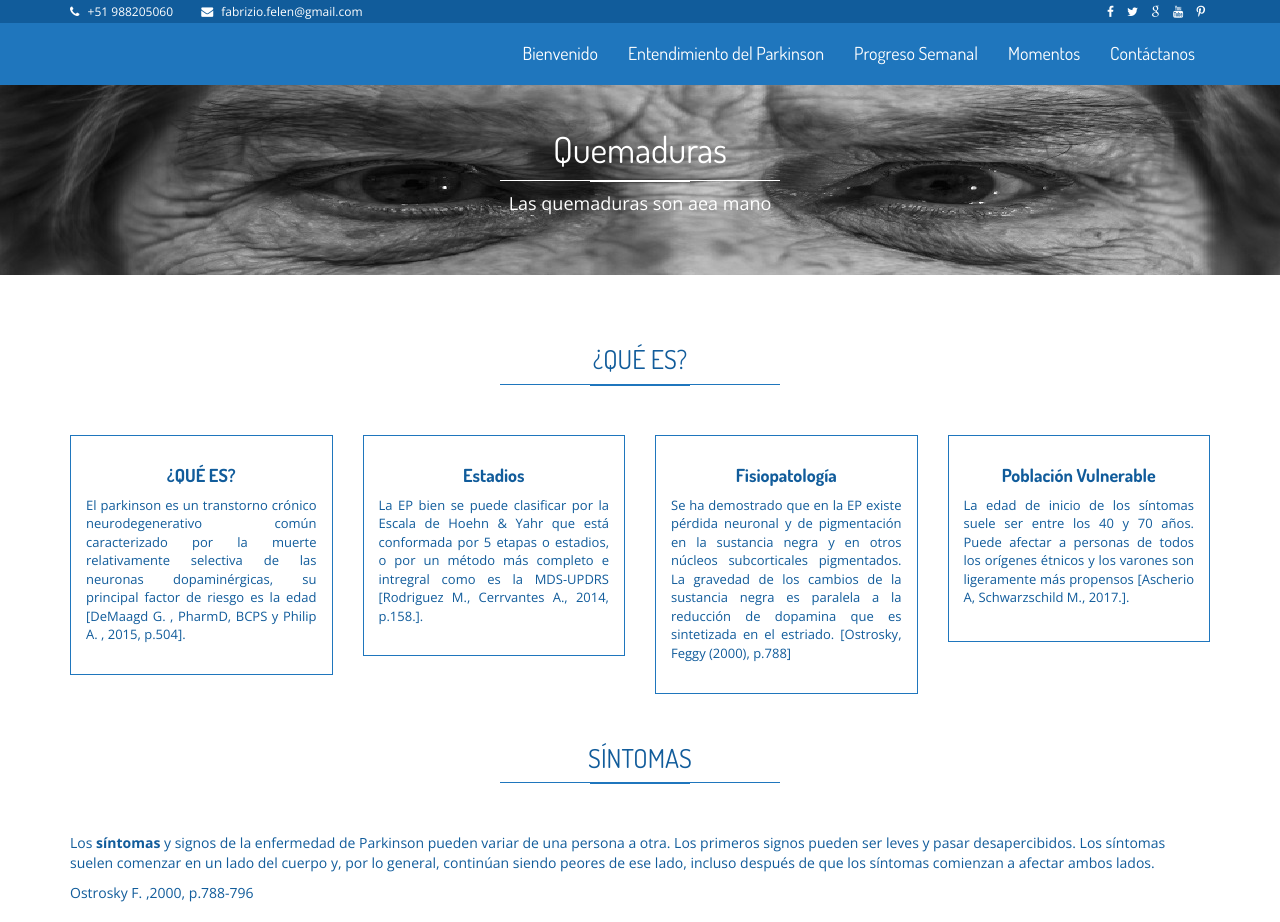
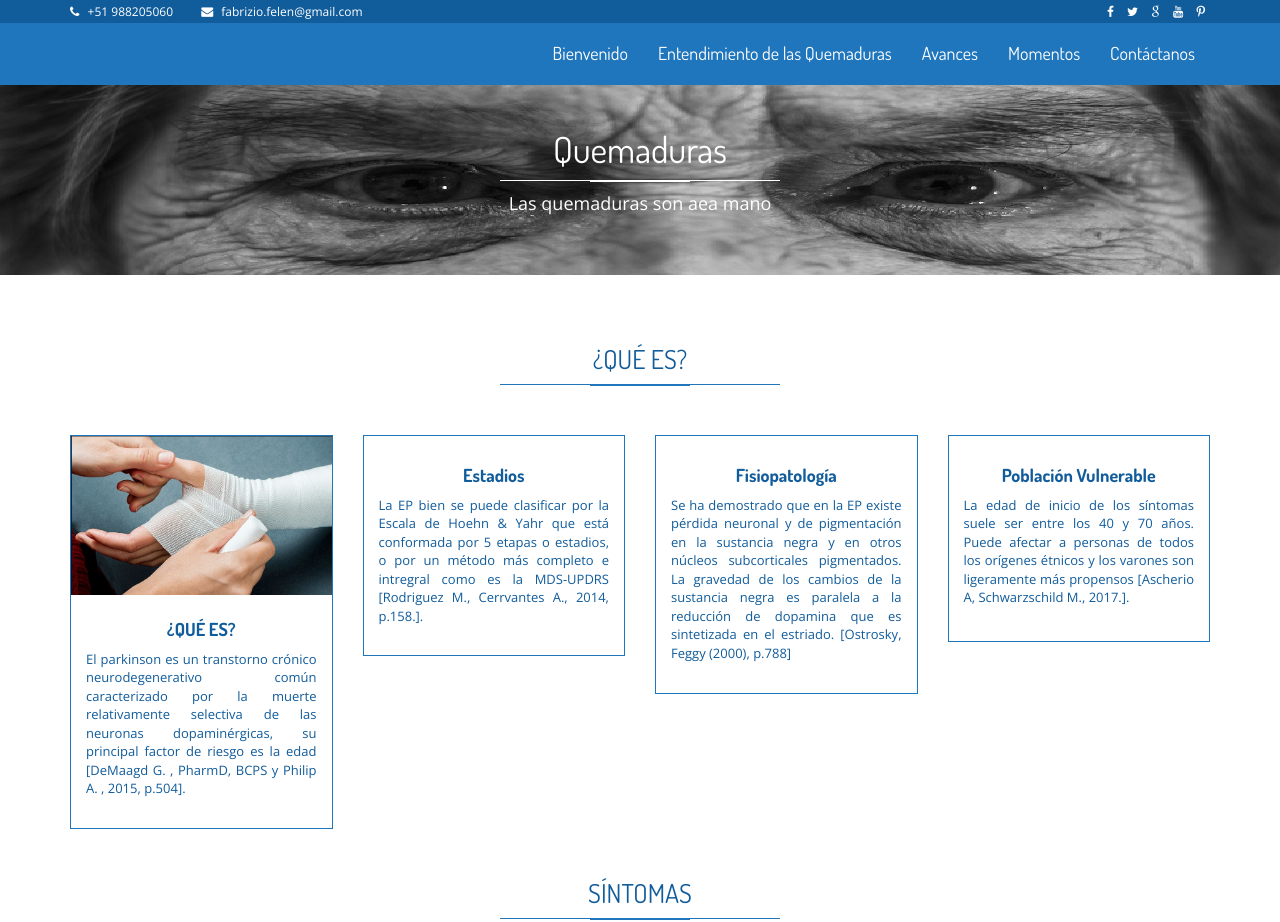
Before and after one commit to fabriziofelen/quemaduras, a plain HTML site: page causes.html in a window 1280 px wide. Shown: the top 922 px of the page. Drawn offline with nearby package versions, Linux system fonts and the light colour scheme; some packages are replaced by stand-ins of ours.

Commit message:
Update causes.html

```diff
--- a/causes.html
+++ b/causes.html
@@ -95,7 +95,7 @@
 
               <li><a href="index.html">Bienvenido</a></li>
 
-                    <li class="has-child"><a href="causes.html">Entendimiento del Parkinson</a>
+                    <li class="has-child"><a href="causes.html">Entendimiento de las Quemaduras</a>
 
                       <ul class="submenu">
                         <li class="submenu-item"><a href="causes-single1.html">Problemática </a></li>
@@ -105,7 +105,7 @@
 
                     </li>
 
-		    <li class="has-child"><a href="about.html">Progreso Semanal</a>
+		    <li class="has-child"><a href="about.html">Avances</a>
 
                       <ul class="submenu">
 
@@ -172,7 +172,7 @@
 
 		                    <div class="cause">
 
-		                        <img src="images/causes/quemaduras xd.jpg" alt="" class="cause-img">
+		                        <img src="images/quemaduras xd.jpg" alt="" class="cause-img">
 
 
 		                        <h4 class="cause-title"><a href="#">¿QUÉ ES?</a></h4>
```
